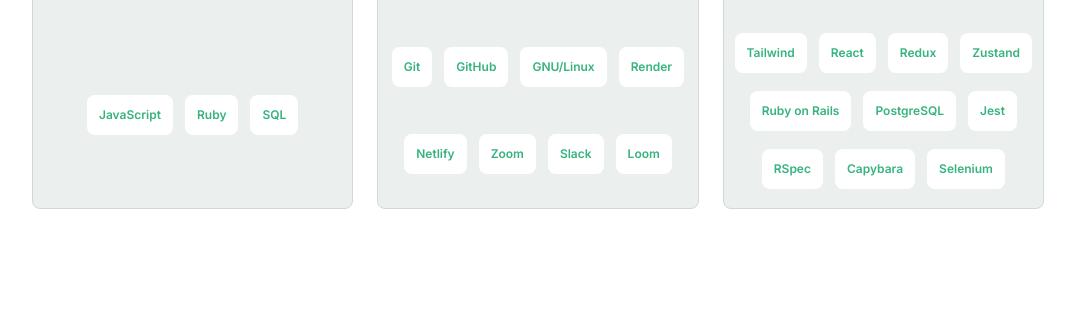
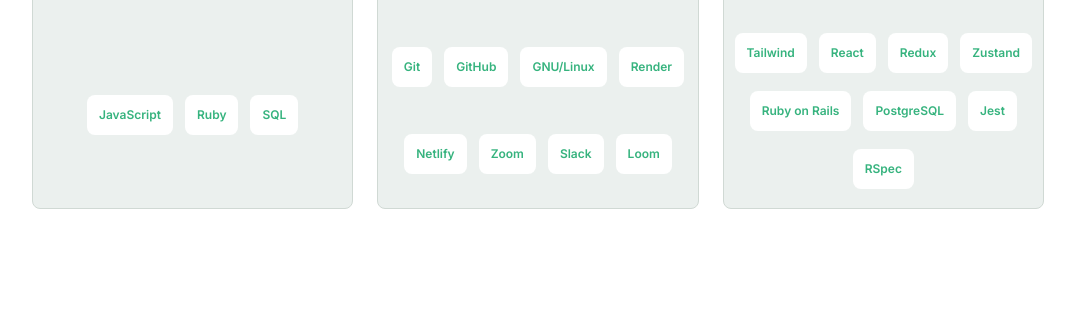
Before and after one commit to danifromecuador/portfolio, a website: page index.html in a window 1280 px wide. Shown: the part 2351-2683 px from the top of the page, without its empty margins (102-1177 px from the left). Drawn offline with Linux system fonts and the light colour scheme.

Commit message:
Remove excesive li elements from project tags and skills tags

```diff
--- a/index.html
+++ b/index.html
@@ -98,7 +98,6 @@
             <ul class="tags">
               <li class="tag">Ruby on Rails</li>
               <li class="tag">PostgreSQL</li>
-              <li class="tag">API Rest</li>
               <li class="tag">React</li>
               <li class="tag">Tailwind</li>
             </ul>
@@ -244,8 +243,6 @@
             <li class="about-tag">PostgreSQL</li>
             <li class="about-tag">Jest</li>
             <li class="about-tag">RSpec</li>
-            <li class="about-tag">Capybara</li>
-            <li class="about-tag">Selenium</li>
           </ul>
         </li>
       </ul>
```
